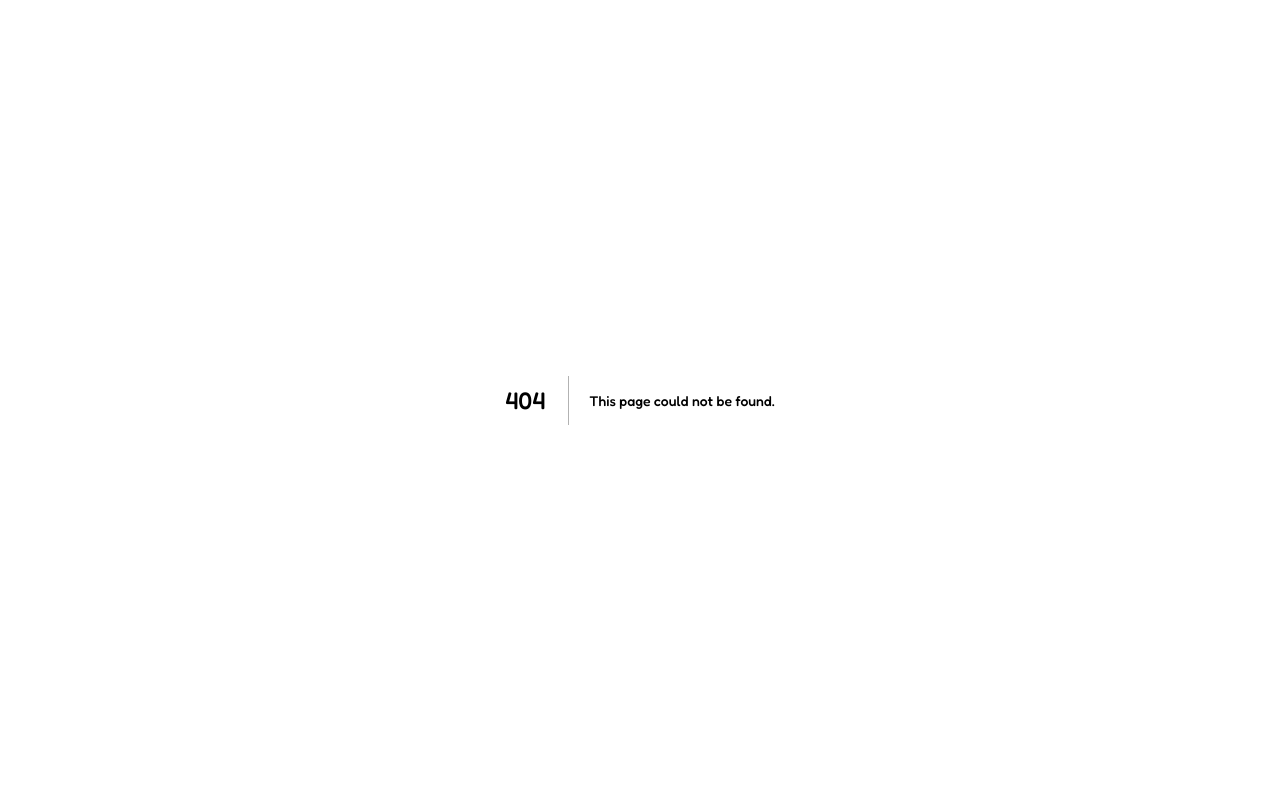
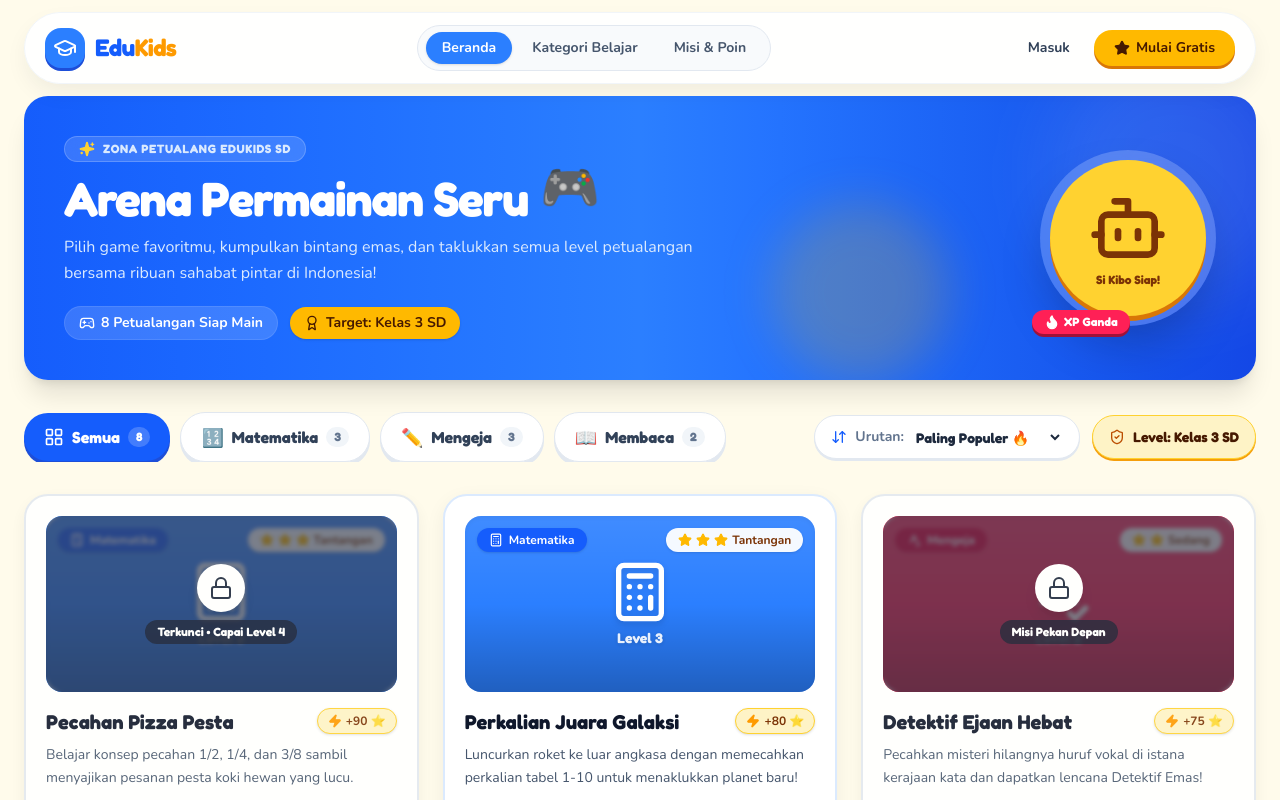
Before and after one commit to NFLSTY/KibCode, a Next.js app in the folder apps/web/: page /games in a window 1280 px wide. Before the commit this address had no page. Shown: the top 800 px of the page. Built offline with nearby package versions, Linux system fonts and the light colour scheme; no server answers.

Commit message:
feat(web): build interactive game catalog page

```diff
--- /dev/null
+++ b/apps/web/app/games/page.tsx
@@ -0,0 +1,193 @@
+"use client";
+
+import React, { Suspense, useEffect, useMemo, useState } from "react";
+import { useSearchParams } from "next/navigation";
+import { Navbar } from "@/components/landing/Navbar";
+import { Footer } from "@/components/landing/Footer";
+import { CatalogHero } from "@/components/catalog/CatalogHero";
+import {
+  CatalogFilters,
+  type FilterCategory,
+  type SortOption,
+} from "@/components/catalog/CatalogFilters";
+import { GameCard } from "@/components/catalog/GameCard";
+import { MissionBanner } from "@/components/catalog/MissionBanner";
+import {
+  DEFAULT_CATALOG_GAMES,
+  type CatalogGameItem,
+} from "@/lib/constants/catalog-games";
+import { api } from "@/lib/api-client";
+import { useAuth } from "@/lib/hooks/useAuth";
+import type { GameCategory } from "@edukids/types";
+import { Loader2 } from "lucide-react";
+
+function GameCatalogContent() {
+  const searchParams = useSearchParams();
+  const categoryParam = searchParams.get("category") as FilterCategory | null;
+
+  const { student } = useAuth();
+  const [selectedCategory, setSelectedCategory] = useState<FilterCategory>(
+    categoryParam && ["math", "spelling", "reading"].includes(categoryParam)
+      ? categoryParam
+      : "all"
+  );
+  const [selectedSort, setSelectedSort] = useState<SortOption>("popular");
+  const [games, setGames] = useState<CatalogGameItem[]>(DEFAULT_CATALOG_GAMES);
+  const [isLoading, setIsLoading] = useState(false);
+
+  // Synchronize category param if updated from URL
+  useEffect(() => {
+    if (
+      categoryParam &&
+      ["math", "spelling", "reading", "all"].includes(categoryParam)
+    ) {
+      setSelectedCategory(categoryParam);
+    }
+  }, [categoryParam]);
+
+  // Attempt to fetch games from API; augment or fallback to default games
+  useEffect(() => {
+    let isMounted = true;
+
+    async function loadGames() {
+      try {
+        setIsLoading(true);
+        const res = await api.games.getAll();
+        if (isMounted && res.games && res.games.length > 0) {
+          // Merge API games with default display items
+          const merged: CatalogGameItem[] = res.games.map((g, idx) => {
+            const fallback =
+              DEFAULT_CATALOG_GAMES.find((df) => df.id === g.id) ||
+              DEFAULT_CATALOG_GAMES[idx % DEFAULT_CATALOG_GAMES.length];
+
+            return {
+              id: g.id,
+              title: g.title,
+              category: g.category,
+              difficulty: g.difficulty,
+              description: g.description,
+              starsReward: fallback ? fallback.starsReward : 50,
+              progressPercent: fallback ? fallback.progressPercent : 0,
+              recordScore: fallback ? fallback.recordScore : 0,
+              isLocked: fallback?.isLocked,
+              lockedReason: fallback?.lockedReason,
+              badgeTag: fallback?.badgeTag,
+            };
+          });
+
+          // Also keep locked showcase games if not in API
+          const lockedGames = DEFAULT_CATALOG_GAMES.filter((g) => g.isLocked);
+          const finalGames = [
+            ...merged,
+            ...lockedGames.filter((lg) => !merged.some((m) => m.id === lg.id)),
+          ];
+
+          setGames(finalGames);
+        }
+      } catch (err) {
+        // Silently preserve DEFAULT_CATALOG_GAMES on network/offline fallback
+      } finally {
+        if (isMounted) setIsLoading(false);
+      }
+    }
+
+    loadGames();
+
+    return () => {
+      isMounted = false;
+    };
+  }, []);
+
+  // Category counts
+  const counts = useMemo(() => {
+    return {
+      all: games.length,
+      math: games.filter((g) => g.category === "math").length,
+      spelling: games.filter((g) => g.category === "spelling").length,
+      reading: games.filter((g) => g.category === "reading").length,
+    };
+  }, [games]);
+
+  // Filtered and sorted games
+  const displayedGames = useMemo(() => {
+    let result = [...games];
+
+    if (selectedCategory !== "all") {
+      result = result.filter((g) => g.category === selectedCategory);
+    }
+
+    switch (selectedSort) {
+      case "popular":
+      case "stars":
+        result.sort((a, b) => b.starsReward - a.starsReward);
+        break;
+      case "difficulty-asc":
+        result.sort((a, b) => a.difficulty - b.difficulty);
+        break;
+      case "difficulty-desc":
+        result.sort((a, b) => b.difficulty - a.difficulty);
+        break;
+    }
+
+    return result;
+  }, [games, selectedCategory, selectedSort]);
+
+  return (
+    <div className="min-h-screen flex flex-col bg-[#FFFBEB] text-[#1E293B]">
+      <Navbar />
+
+      <main className="flex-1 w-full max-w-7xl mx-auto px-4 sm:px-6 pt-24 pb-16 flex flex-col gap-6">
+        {/* Catalog Hero Section */}
+        <CatalogHero totalGames={games.length} grade={student?.grade || 3} />
+
+        {/* Filter and Sorting Tabs */}
+        <CatalogFilters
+          currentCategory={selectedCategory}
+          onSelectCategory={setSelectedCategory}
+          counts={counts}
+          currentSort={selectedSort}
+          onSelectSort={setSelectedSort}
+          grade={student?.grade || 3}
+        />
+
+        {/* Loading Spinner or Games Grid */}
+        {isLoading ? (
+          <div className="py-20 flex flex-col items-center justify-center gap-3 text-slate-500">
+            <Loader2 className="w-8 h-8 animate-spin text-blue-600" />
+            <p className="font-heading font-bold text-sm">
+              Menyiapkan arena permainan...
+            </p>
+          </div>
+        ) : (
+          <section className="grid grid-cols-1 md:grid-cols-2 lg:grid-cols-3 gap-6">
+            {displayedGames.map((game) => (
+              <GameCard key={game.id} game={game} />
+            ))}
+          </section>
+        )}
+
+        {/* Bottom Mission / Motivation Banner */}
+        <MissionBanner />
+      </main>
+
+      <Footer />
+    </div>
+  );
+}
+
+export default function GameCatalogPage() {
+  return (
+    <Suspense
+      fallback={
+        <div className="min-h-screen flex items-center justify-center bg-[#FFFBEB]">
+          <div className="flex items-center gap-2 text-blue-600 font-heading font-bold">
+            <Loader2 className="w-6 h-6 animate-spin" />
+            <span>Memuat Katalog Permainan...</span>
+          </div>
+        </div>
+      }
+    >
+      <GameCatalogContent />
+    </Suspense>
+  );
+}
```
